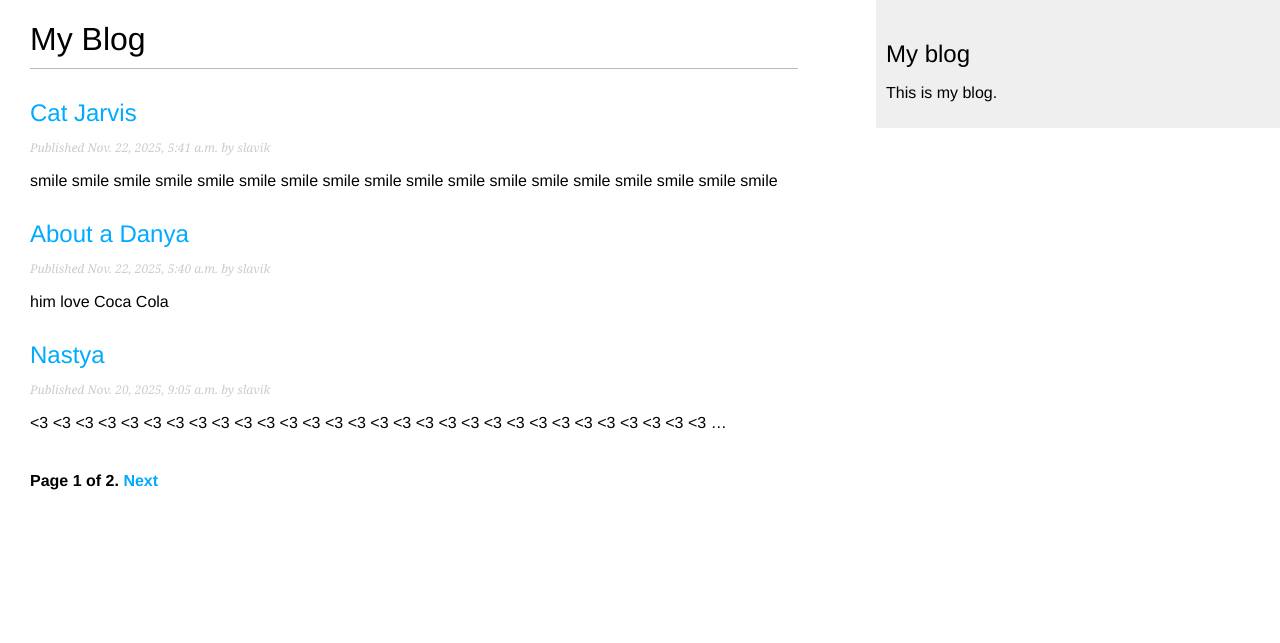
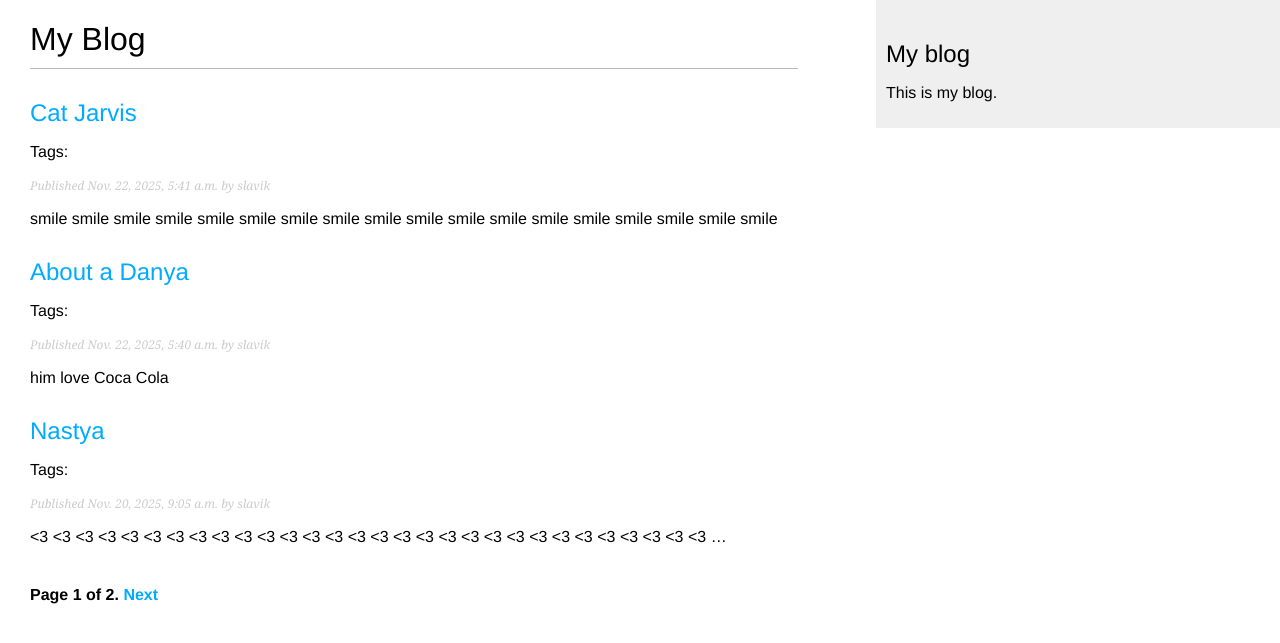
Before and after one commit to WooDoo1337/First-Project, a Django app: page /blog/ in a window 1280 px wide. Shown: the top 643 px of the page. Run offline with Django 4.2, Linux system fonts and the light colour scheme; data comes from the database, SQL or seed files in the repository; parts of the project's set-up code (start-up, migrations or seed data) failed here and were passed over.

Commit message:
... - 143

```diff
--- a/mysite/blog/templates/blog/post/list.html
+++ b/mysite/blog/templates/blog/post/list.html
@@ -6,16 +6,28 @@
 
 {% block content %}
   <h1>My Blog</h1>
+  {% if tag %}
+    <h2>Posts tagged with "{{ tag.name }}"</h2>
+  {% endif %}
   {% for post in posts %}
     <h2>
       <a href="{{ post.get_absolute_url }}">
         {{ post.title }}
       </a>
     </h2>
+    <p class="tags">
+      Tags:
+      {% for tag in post.tags.all %}
+        <a href="{% url "blog:post_list_by_tag" tag.slug %}">
+          {{ tag.name }}
+        </a>
+        {% if not forloop.last %}, {% endif %}
+      {% endfor %}
+    </p>
     <p class="date">
       Published {{ post.publish }} by {{ post.author }}
     </p>
     {{ post.body|truncatewords:30|linebreaks }}
   {% endfor %}
-  {% include "pagination.html" with page=page_obj %}
+  {% include "pagination.html" with page=posts %}
 {% endblock %}
--- a/mysite/blog/urls.py
+++ b/mysite/blog/urls.py
@@ -4,8 +4,8 @@
 app_name = 'blog'
 
 urlpatterns = [
-    #path('', views.post_list, name='post_list'),
-    path('', views.PostListView.as_view(), name='post_list'),
+    path('', views.post_list, name='post_list'),
+    # path('', views.PostListView.as_view(), name='post_list'),
     path('<int:year>/<int:month>/<int:day>/<slug:post>/',
          views.post_detail,
          name='post_detail'),
@@ -13,4 +13,6 @@
          views.post_share, name='post_share'),
     path('<int:post_id>/comment/',
         views.post_comment, name='post_comment'),
+    path('tag/<slug:tag_slug>/',
+        views.post_list, name='post_list_by_tag'),
 ]
--- a/mysite/blog/views.py
+++ b/mysite/blog/views.py
@@ -6,10 +6,16 @@
 from .forms import EmailPostForm, CommentForm
 from django.core.mail import send_mail
 from django.views.decorators.http import require_POST
+from taggit.models import Tag
+from django.db.models import Count
 
 
-def post_list(request):
+def post_list(request, tag_slug=None):
     post_list = Post.published.all()
+    tag = None
+    if tag_slug:
+        tag = get_object_or_404(Tag, slug=tag_slug)
+        post_list = post_list.filter(tags__in=[tag])
     paginator = Paginator(post_list, 3)
     page_number = request.GET.get('page', 1)
     try:
@@ -20,7 +26,8 @@
         posts = paginator.page(paginator.num_pages)
     return render(request,
                   'blog/post/list.html',
-                  {'posts': posts})
+                  {'posts': posts,
+                   'tag': tag})
 
 
 def post_detail(request, year, month, day, post):
@@ -34,11 +41,19 @@
     comments = post.comments.filter(active=True)
     # Форма для комментирования пользователями
     form = CommentForm()
+
+    # Список схожих постов
+    post_tags_ids = post.tags.values_list('id', flat=True)
+    similar_posts = Post.published.filter(tags__in=post_tags_ids)\
+                                  .exclude(id=post.id)
+    similar_posts = similar_posts.annotate(same_tags=Count('tags'))\
+                                 .order_by('-same_tags','-publish')[:4]
     return render(request,
                   'blog/post/detail.html',
                   {'post': post,
                    'comments': comments,
-                   'form': form})
+                   'form': form,
+                   'similar_posts': similar_posts})
 
 
 class PostListView(ListView):
```
